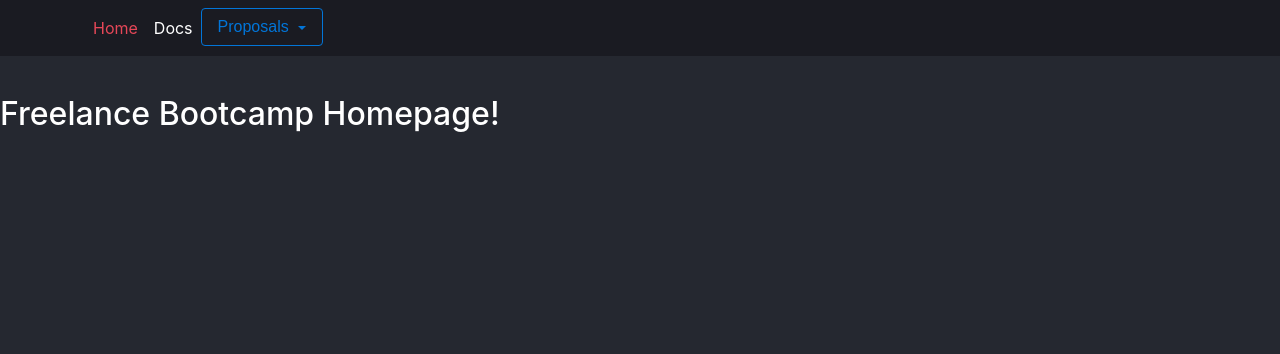
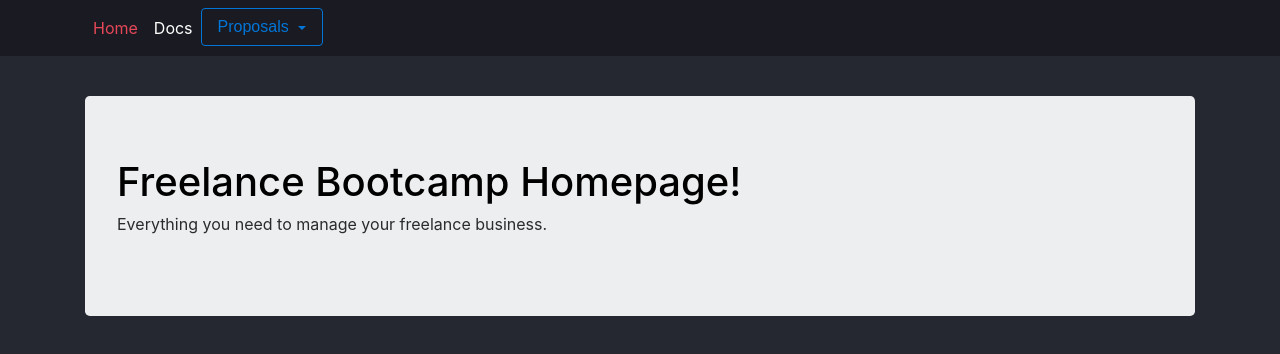
Before and after one commit to iSarCasm/freelance-fe, an Angular app: page /home in a window 1280 px wide. Shown: the top 354 px of the page. Built offline with nearby package versions, Linux system fonts and the light colour scheme.

Commit message:
Style homepage

```diff
--- a/src/app/homepage/homepage.component.html
+++ b/src/app/homepage/homepage.component.html
@@ -1,3 +1,8 @@
-<h2>
-  {{title}}
-</h2>
+<div class="container">
+  <div class="jumbotron">
+    <h1 class="dark">{{title}}</h1>
+    <p>
+      Everything you need to manage your freelance business.
+    </p>
+  </div>
+</div>
```
